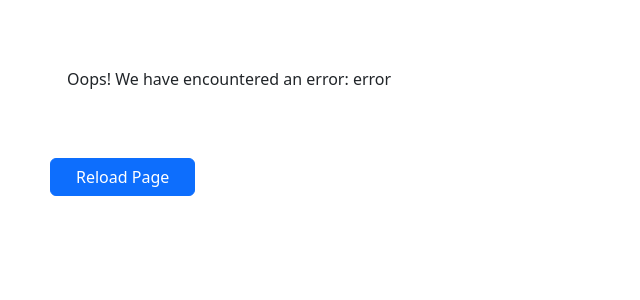
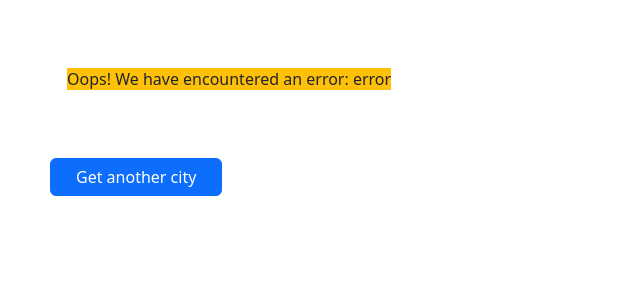
Before and after one commit to vramaiah/Random-Location, a Flask app: page / in a window 1280 px wide. Shown: the top 300 px of the page, without its empty margins (0-640 px from the left). Run offline with Flask 2, Linux system fonts and the light colour scheme; data that the repository does not hold is empty.

Commit message:
Change button text

```diff
--- a/static/scripts/main.js
+++ b/static/scripts/main.js
@@ -18,7 +18,7 @@
         error : function(xhr,errmsg,err) {
             $("#loading-div").remove(); // remove the loading sign
             var error_box = $("<div data-alert>");
-            error_box.attr("class", "alert-box alert radius").html("Oops! We have encountered an error: "+errmsg).appendTo("#results"); // add the error to the dom
+            error_box.attr("class", "alert-box alert radius").html("<span class='error'>Oops! We have encountered an error: "+ errmsg + " </span>").appendTo("#results"); // add the error to the dom
             console.log(xhr.status + ": " + xhr.responseText); // provide a bit more info about the error to the console
         }
     });
--- a/templates/index.html
+++ b/templates/index.html
@@ -16,7 +16,7 @@
 		</div>
 		<div id="results"></div>
         <button type="button" class="btn btn-primary reload-button" onClick="window.location.reload()">
-           Reload Page
+           Get another city
         </button>
     </body>
 </html>
```
